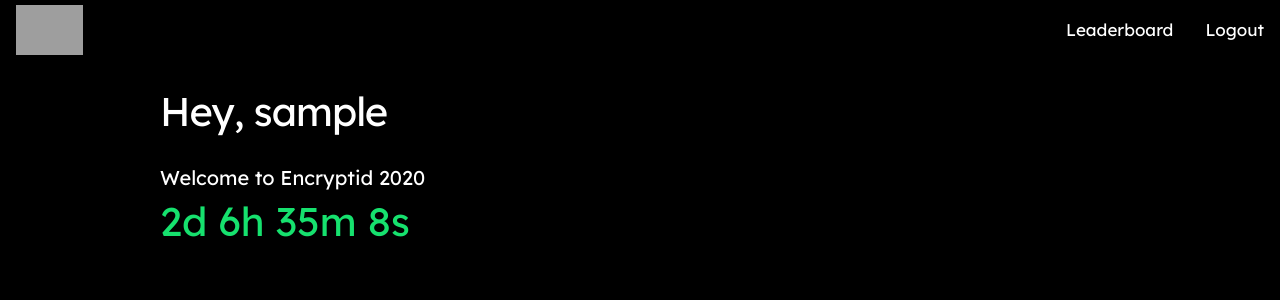
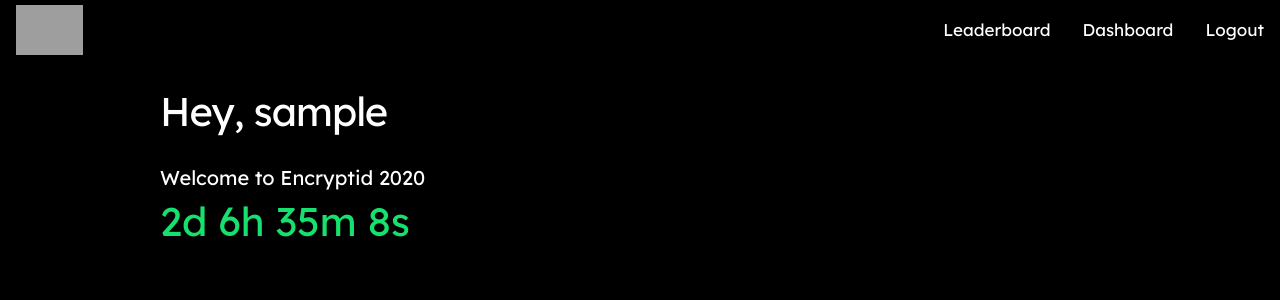
Before and after one commit to techsyndicate/encryptid-20, a Django app: page /dashboard in a window 1280 px wide. Shown: the top 300 px of the page. Run offline with Django 3.2, Linux system fonts and the light colour scheme; the visitor is signed in with stand-in values (Sample User, id 1); data comes from the database, SQL or seed files in the repository; some libraries are stand-ins or nearby versions; grey boxes are pictures that could not be loaded.

Commit message:
added dashboard as navbar element

```diff
--- a/templates/base.html
+++ b/templates/base.html
@@ -18,6 +18,7 @@
     <a href="{% url 'index' %}" id="logo"><img class="logo" src="https://github.com/techsyndicate.png"></a>
     {% if user.is_authenticated %}
     <a href="{% url 'logout' %}">Logout</a>
+    <a href="{% url 'dashboard' %}">Dashboard</a>
     {% else %}
     <a href="{% url 'login' %}">Login</a>
     <a href="{% url 'register' %}">Register</a>
```
